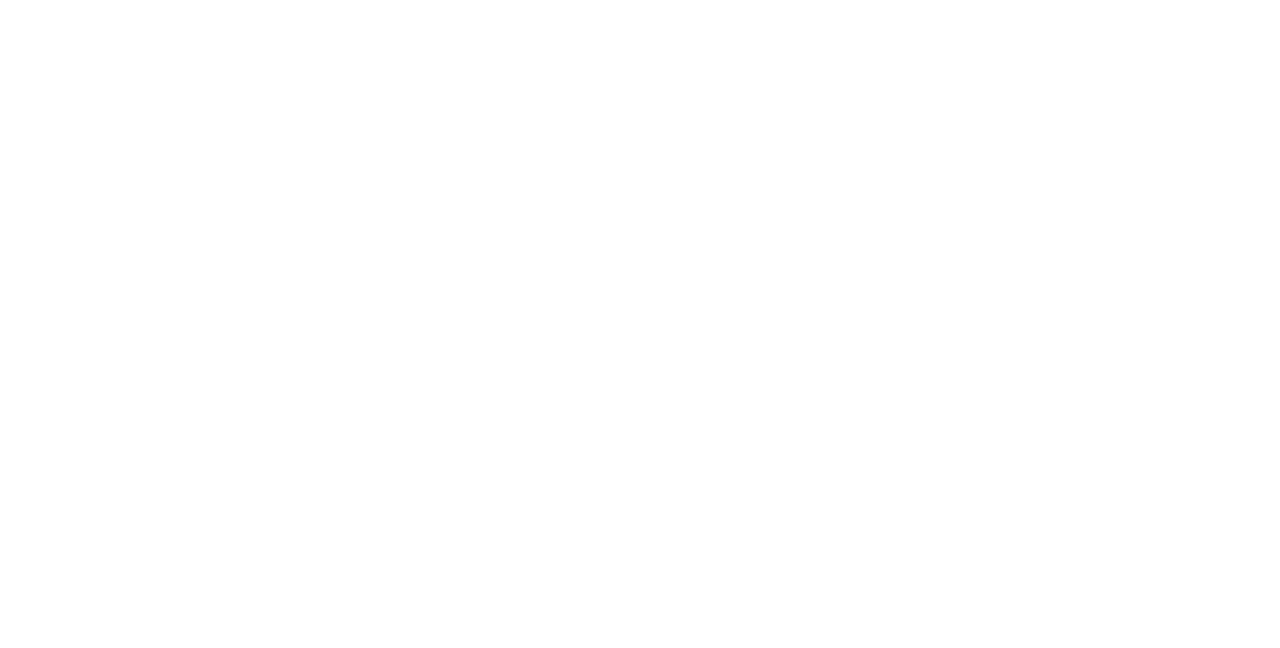
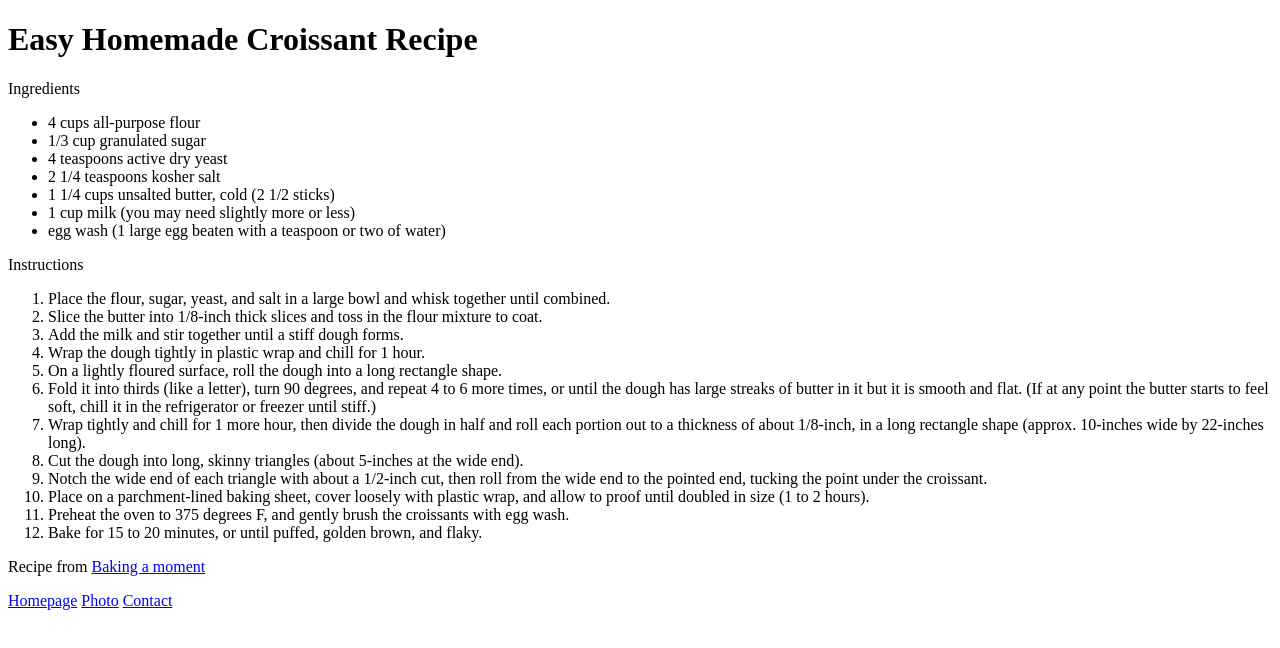
Before and after one commit to NoBasil12/Croissant_SC_responsive, a plain HTML site: page index.html in a window 1280 px wide. Drawn offline with Linux system fonts and the light colour scheme; files that its build step writes are made by us from their sources.

Commit message:
added content written  to the pages

```diff
--- a/index.html
+++ b/index.html
@@ -8,6 +8,56 @@
     <link rel="stylesheet" href="style.css">
 </head>
 <body>
+    <H1>Easy Homemade Croissant Recipe</H1>
+    <p>
+        Ingredients
+        <ul>
+            <li>
+             4 cups all-purpose flour
+            </li>
+             <li>
+               1/3 cup granulated sugar
+            </li>
+             <li>
+                4 teaspoons active dry yeast
+            </li>
+             <li>
+                2 1/4 teaspoons kosher salt
+            </li>
+             <li>
+            1 1/4 cups unsalted butter, cold (2 1/2 sticks)
+            </li>
+             <li>
+               1 cup milk (you may need slightly more or less)
+            </li>
+            <li>
+               egg wash (1 large egg beaten with a teaspoon or two of water)
+            </li>
+        </ul>
+
+        Instructions
+        <ol>
+            <li>Place the flour, sugar, yeast, and salt in a large bowl and whisk together until combined. </li>
+            <li>Slice the butter into 1/8-inch thick slices and toss in the flour mixture to coat.</li>
+            <li>Add the milk and stir together until a stiff dough forms. </li>
+            <li>Wrap the dough tightly in plastic wrap and chill for 1 hour. </li>
+            <li>On a lightly floured surface, roll the dough into a long rectangle shape. </li>
+            <li>Fold it into thirds (like a letter), turn 90 degrees, and repeat 4 to 6 more times, or until the dough has large streaks of butter in it but it is smooth and flat. (If at any point the butter starts to feel soft, chill it in the refrigerator or freezer until stiff.) </li>
+            <li>Wrap tightly and chill for 1 more hour, then divide the dough in half and roll each portion out to a thickness of about 1/8-inch, in a long rectangle shape (approx. 10-inches wide by 22-inches long).</li>
+            <li>Cut the dough into long, skinny triangles (about 5-inches at the wide end). </li>
+            <li>Notch the wide end of each triangle with about a 1/2-inch cut, then roll from the wide end to the pointed end, tucking the point under the croissant. </li>
+            <li>Place on a parchment-lined baking sheet, cover loosely with plastic wrap, and allow to proof until doubled in size (1 to 2 hours). </li>
+            <li>Preheat the oven to 375 degrees F, and gently brush the croissants with egg wash.</li>
+            <li>Bake for 15 to 20 minutes, or until puffed, golden brown, and flaky. </li>
+        </ol>
+
+        Recipe from <a href="https://bakingamoment.com/easy-homemade-croissant-recipe/"> Baking a moment</a>
+    </p>
+    <span>
+    <a href="/index.html">Homepage</a>
+    <a href="/photo.html">Photo</a>
+    <a href="/contact.html">Contact</a>
+    </span>
 
 </body>
 </html>
```
Also changed, not shown: contact.html (+10 -1 lines), photo.html (+8 -0 lines).
